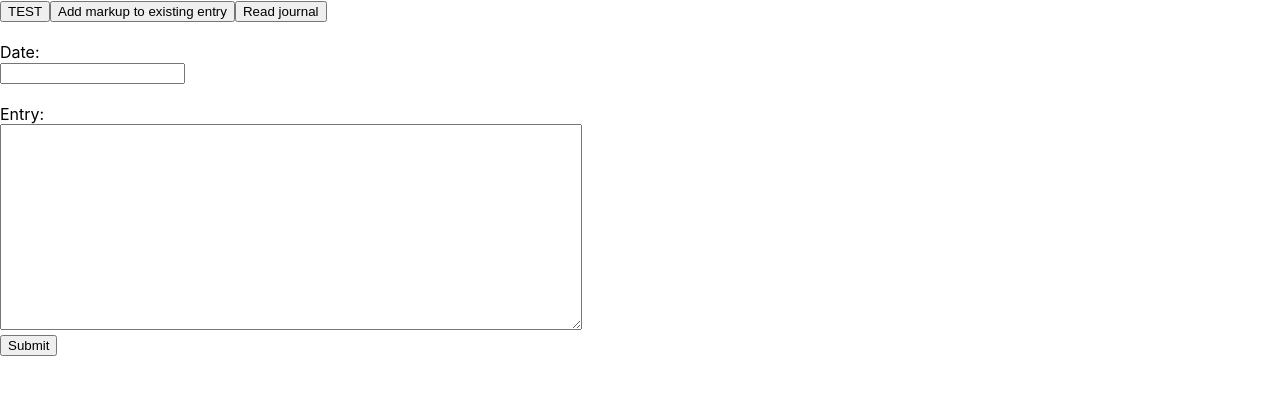
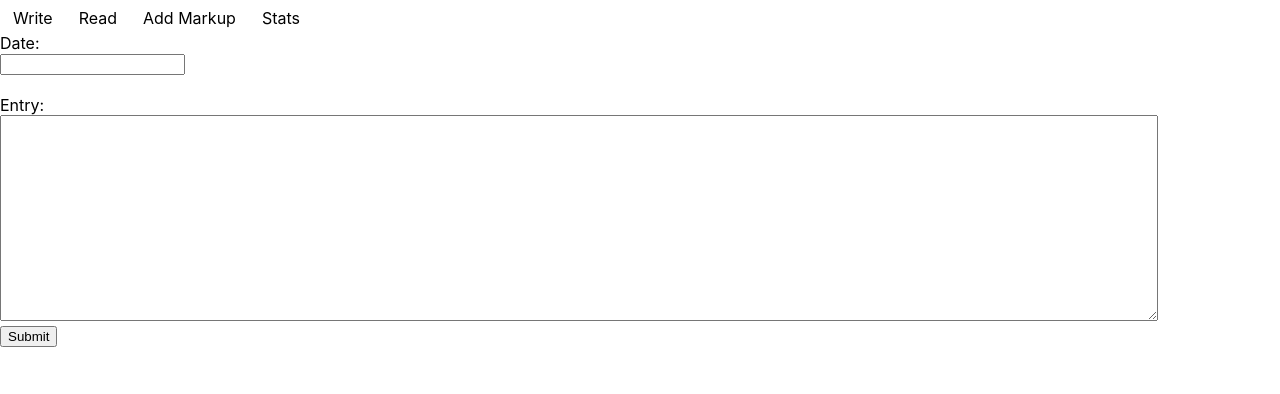
Before and after one commit to dirkstahlecker/word-frequencies-heroku, a React (Create React App) app: page / in a window 1280 px wide. Shown: the top 394 px of the page. Built offline with nearby package versions, Linux system fonts and the light colour scheme.

Commit message:
added tabs to main page

```diff
--- a/package.json
+++ b/package.json
@@ -9,6 +9,7 @@
     "@types/react": "^16.9.11",
     "@types/react-dom": "^16.9.4",
     "@types/react-modal": "^3.10.0",
+    "@types/react-tabs": "^2.3.1",
     "axios": "^0.19.0",
     "draft-js": "^0.11.2",
     "http-proxy-middleware": "^0.20.0",
@@ -20,6 +21,7 @@
     "react-dom": "^16.12.0",
     "react-modal": "^3.11.1",
     "react-scripts": "^3.4.1",
+    "react-tabs": "^3.1.0",
     "typescript": "^3.7.2"
   },
   "scripts": {
--- a/src/App.tsx
+++ b/src/App.tsx
@@ -7,7 +7,8 @@ import {JournalWriter, JournalWriterMachine} from "./JournalWriter";
 import Modal from "react-modal";
 // import {Editor, EditorState} from 'draft-js';
 import axios from 'axios';
-
+import { Tab, Tabs, TabList, TabPanel } from "react-tabs";
+import 'react-tabs/style/react-tabs.css';
 
 
 // const { Client } = require('pg');
@@ -117,29 +118,27 @@ export class App extends React.Component<AppProps>
             tabIndex={0}
             id="mainApp"
       >
+        <Tabs>
+          <Tab>
+            Write
+          </Tab>
+          <Tab>
+            Read
+          </Tab>
+          <Tab>
+            Add Markup
+          </Tab>
+          <Tab>
+            Stats
+          </Tab>
 
-        <button onClick={() => this.makeRequest()}>TEST</button>
-        <button onClick={() => runInAction(() => this.props.machine.newJournalEntry = !this.props.machine.newJournalEntry)}>
-          {this.props.machine.newJournalEntry ? "Add markup to existing entry" : "Create new journal entry"}
-        </button>
-        <button onClick={() => runInAction(() => this.props.machine.showDisplayJournalPlace = !this.props.machine.showDisplayJournalPlace)}>
-          Read journal
-        </button>
-        <br />
-        <br />
-
-
-        <div style={{width: "50%", display: "inline-block", verticalAlign: "top"}}>
-
-          {
-            this.props.machine.newJournalEntry &&
-            !this.props.machine.showDisplayJournalPlace &&
+          <TabPanel>
             <JournalWriter machine={this.props.machine.journalWriterMachine}/>
-          }
-
-          {
-            !this.props.machine.newJournalEntry && //           {/*<AddMarkupToExistingEntry machine={this.props.machine.addMarkupMachine} />*/}
-            !this.props.machine.showDisplayJournalPlace &&
+          </TabPanel>
+          <TabPanel>
+            <JournalReader machine={this.props.machine.journalReaderMachine}/>
+          </TabPanel>
+          <TabPanel>
             <div onKeyDown={(e: any) => {
               if (e.key === "Enter")
               {
@@ -160,13 +159,11 @@ export class App extends React.Component<AppProps>
                 <input id="placeToSelectText" />
               </div>
             </div>
-          }
-          {
-            this.props.machine.showDisplayJournalPlace &&
-            <JournalReader machine={this.props.machine.journalReaderMachine}/>
-          }
+          </TabPanel>
+          <TabPanel>
 
-        </div>
+          </TabPanel>
+        </Tabs>
 
       </span>
     );
--- a/src/JournalWriter.tsx
+++ b/src/JournalWriter.tsx
@@ -146,4 +146,20 @@ export class JournalWriter extends React.Component<JournalWriterProps>
       </div>
 		</>;
 	}
+
+	private getRandomInt(min: number, max: number): number
+	{
+		min = Math.ceil(min);
+		max = Math.floor(max);
+		return Math.floor(Math.random() * (max - min)) + min; //The maximum is exclusive and the minimum is inclusive
+	}
+
+	componentDidMount()
+	{
+		//roughly every two months, suggest doing a deep dive journal entry
+		if (this.getRandomInt(0, 60) === 0)
+		{
+			alert("You should do a deep dive entry today!");
+		}
+	}
 }
--- a/src/NameReference.ts
+++ b/src/NameReference.ts
@@ -122,6 +122,7 @@ export class NameReference
         "kendall",
         "morgan",
         "natasha",
+        "alice",
         "dennis",
         "kam",
         "orlando",
```
Also changed, not shown: instructions.txt, 2 other files (tests, documents, lock files or other folders).
